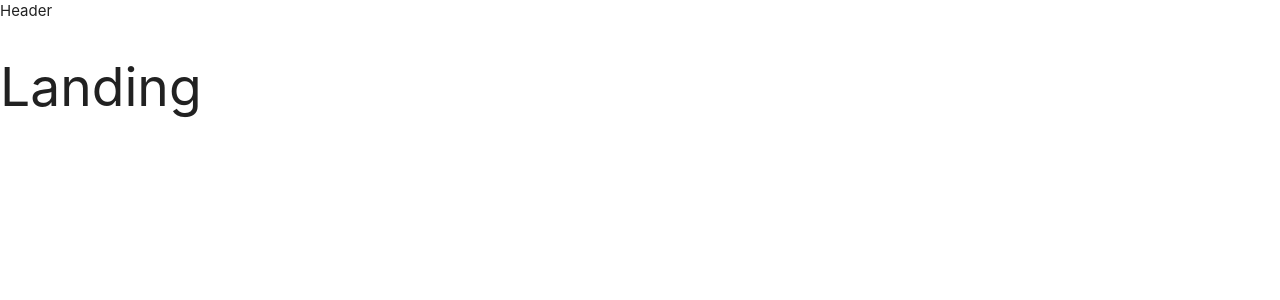
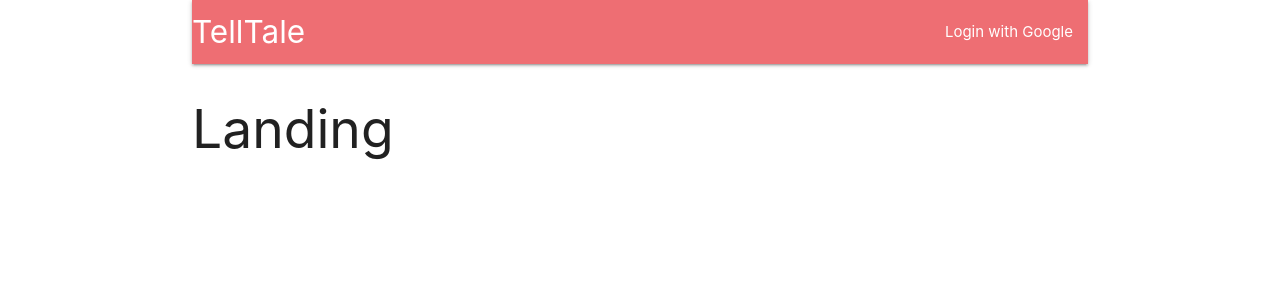
Before and after one commit to G3-Code/TellTaleRepo, a React (Create React App) app in the folder client/: page / in a window 1280 px wide. Shown: the top 300 px of the page. Built offline with nearby package versions, Linux system fonts and the light colour scheme.

Commit message:
Added header for TellTale with right and left elements

```diff
--- a/client/src/components/App.js
+++ b/client/src/components/App.js
@@ -8,7 +8,7 @@ const Landing = () => <h2>Landing</h2>;
 
 function App() {
   return (
-    <div>
+    <div className="container">
       <Router>
         <div>
           <Header />
--- a/client/src/components/Header.js
+++ b/client/src/components/Header.js
@@ -2,7 +2,18 @@ import React from "react";
 
 class Header extends React.Component {
   render() {
-    return <div>Header</div>;
+    return (
+      <nav>
+        <div className="nav-wrapper">
+          <a className="left brand-logo">TellTale</a>
+          <ul className="right">
+            <li>
+              <a>Login with Google</a>
+            </li>
+          </ul>
+        </div>
+      </nav>
+    );
   }
 }
 
```
